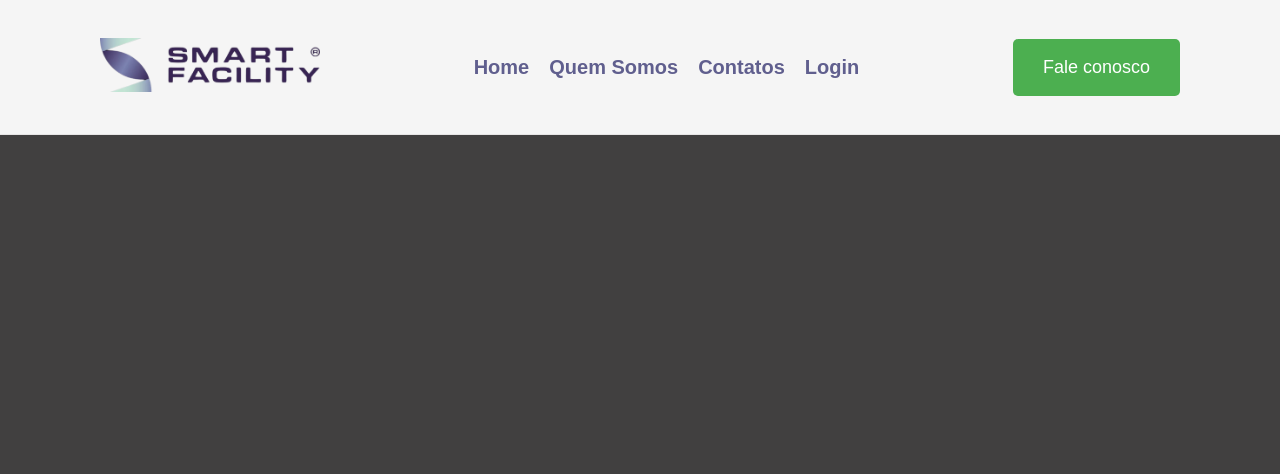
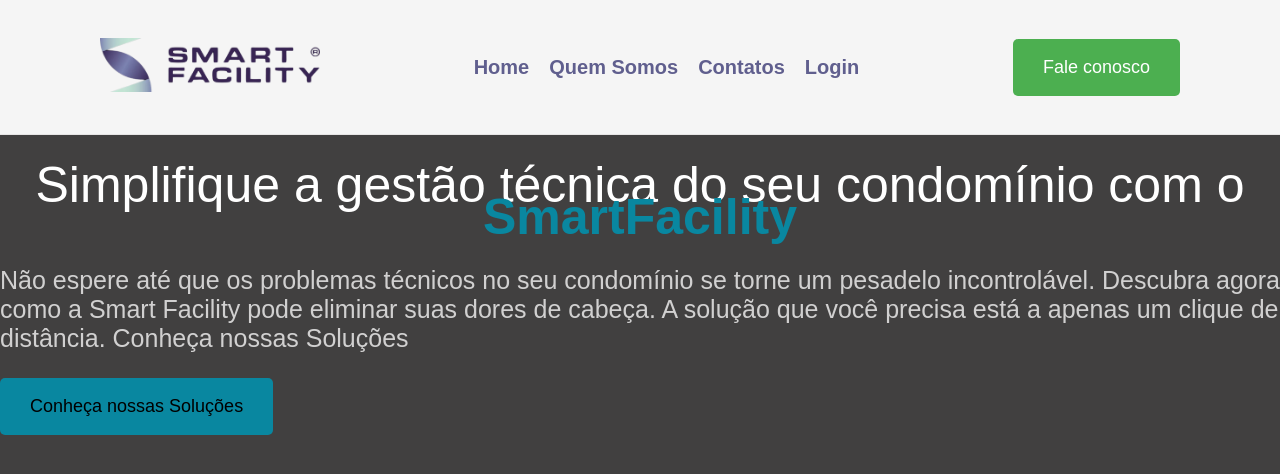
Before and after one commit to AdautoMarques/SmartFacility, a Next.js app: page / in a window 1280 px wide. Shown: the top 474 px of the page. Built offline with nearby package versions, Linux system fonts and the light colour scheme.

Commit message:
Criando o componente welcome

```diff
--- a/pages/index.jsx
+++ b/pages/index.jsx
@@ -1,10 +1,12 @@
 import Header from '@/src/components/Header'
 import styles from './Home.module.scss'
+import Welcome from '@/src/components/Welcome'
 
 export default function Home(){
   return(
     <div className={styles.container}>
       <Header />
+      <Welcome />
     </div>
   )
 }
--- /dev/null
+++ b/src/components/Welcome/index.jsx
@@ -0,0 +1,23 @@
+import Button from '../Button';
+import styles from './styles.module.scss'
+
+const Welcome = () => {
+  return (
+    <div className={styles.container}>
+      <div className={styles.text}>
+        <h1>Simplifique a gestão técnica do seu condomínio com o <span>SmartFacility </span></h1>
+        <p>Não espere até que os problemas técnicos no seu condomínio se torne um pesadelo incontrolável.
+           Descubra agora como a Smart Facility pode eliminar suas dores de cabeça.
+           A solução que você precisa está a apenas um clique de distância.
+           Conheça nossas Soluções</p>
+
+        <Button title='Conheça nossas Soluções' kind='secundary'/>
+      </div>
+      <div className={styles.imagen}>
+
+      </div>
+    </div>
+  );
+}
+
+export default Welcome;
--- /dev/null
+++ b/src/components/Welcome/styles.module.scss
@@ -0,0 +1,22 @@
+
+.text{
+  h1{
+    font-weight: 300;
+    font-size: 50px;
+    text-align: center;
+    color: #FFFFFF;
+    line-height: 2rem;
+
+    span{
+      color: #0987A0;
+      font-weight: bold;
+
+    }
+  }
+
+  p{
+    font-size: 25px;
+    opacity: 0.8;
+    color: #f5f5f5;
+  }
+}
```
